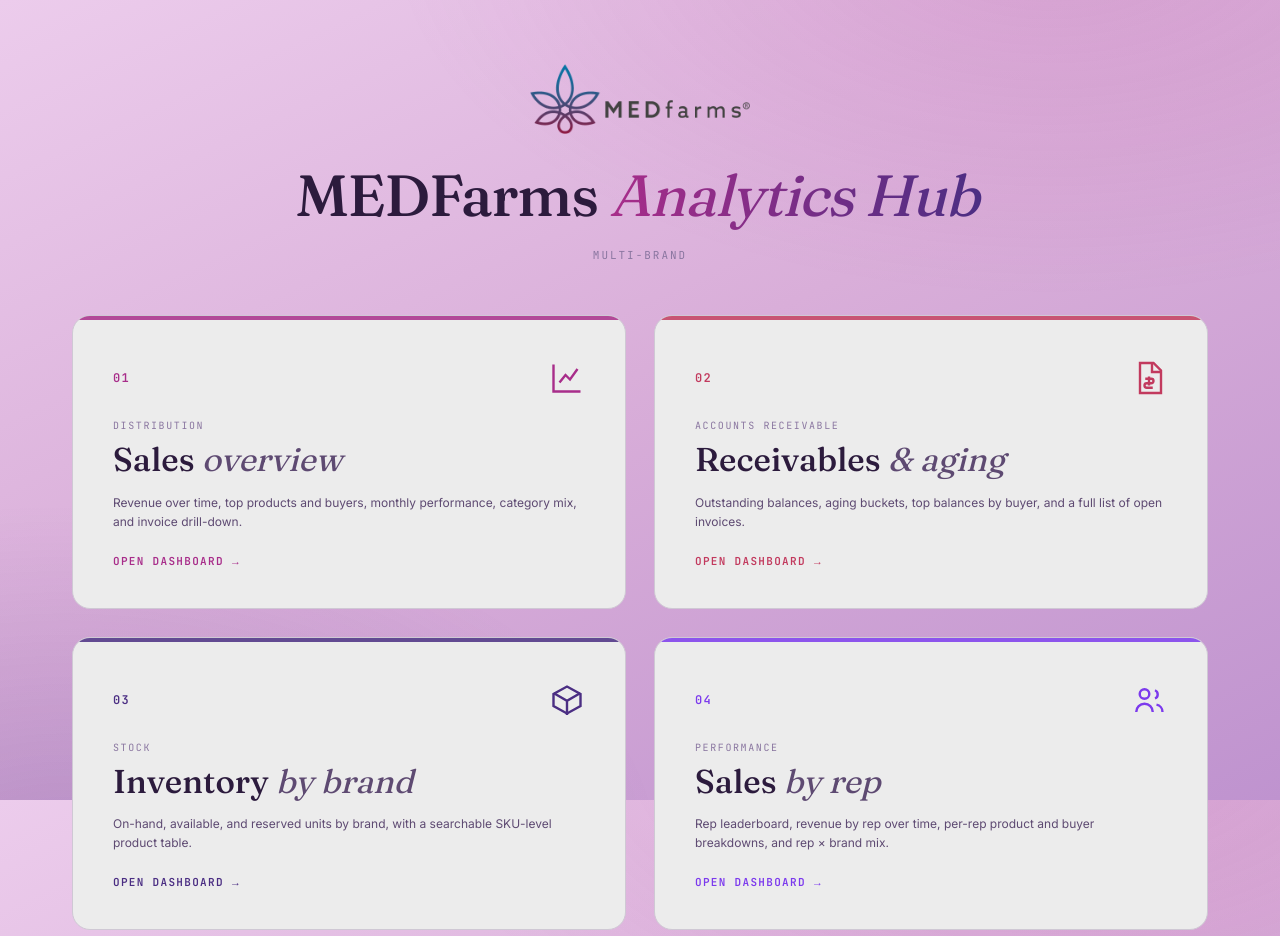
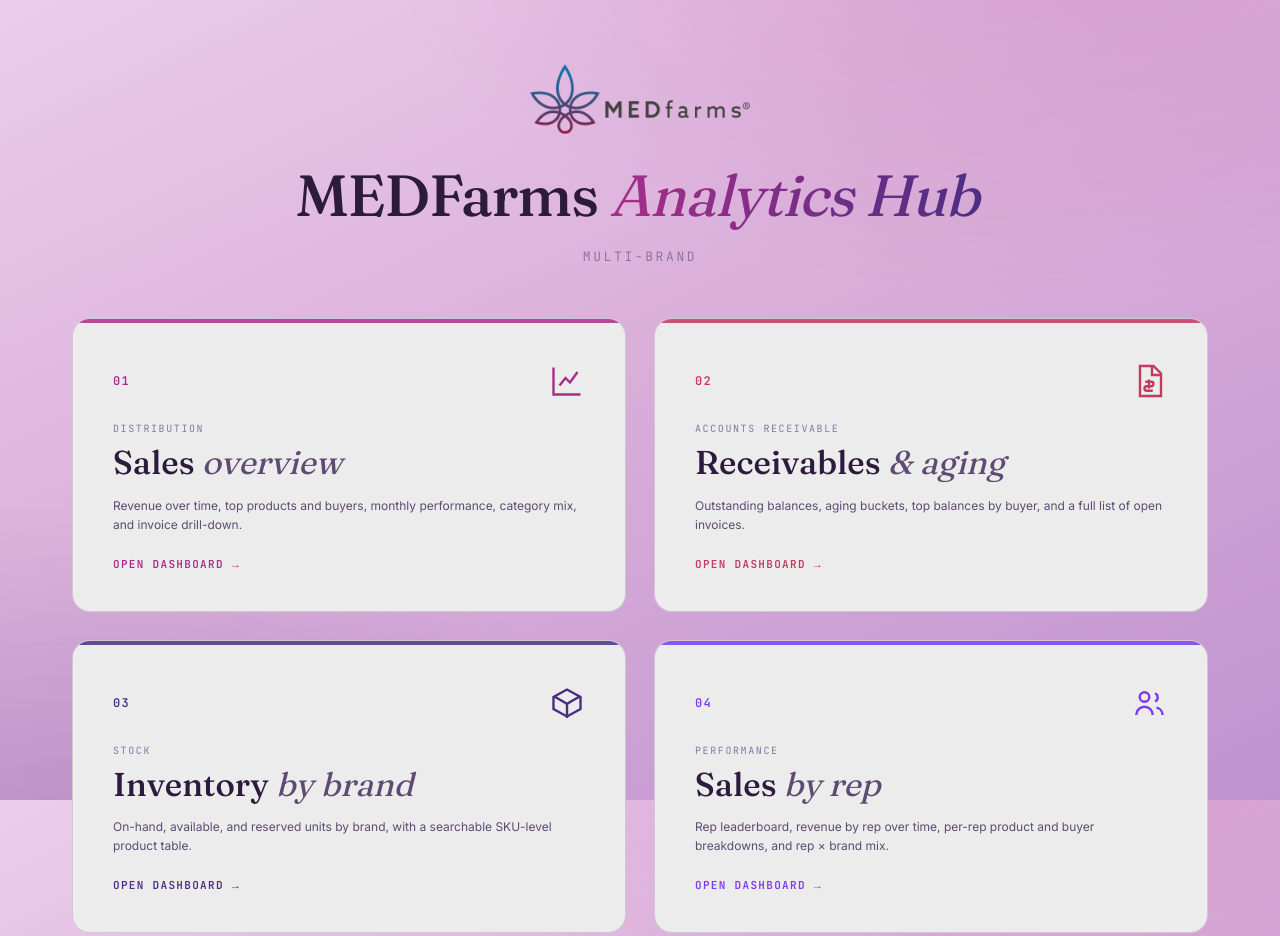
Before and after one commit to maeann-png/MEDFarms-Hub, a plain HTML site: page index.html in a window 1280 px wide. Shown: the top 936 px of the page. Drawn offline with Linux system fonts and the light colour scheme.

Commit message:
Update index.html

```diff
--- a/index.html
+++ b/index.html
@@ -62,9 +62,9 @@
   .head .tag {
     margin-top: 14px;
     font-family: 'JetBrains Mono', monospace;
-    font-size: 11px;
+    font-size: 13px;
     text-transform: uppercase;
-    letter-spacing: 0.18em;
+    letter-spacing: 0.2em;
     color: var(--text-faint);
   }
 
```
